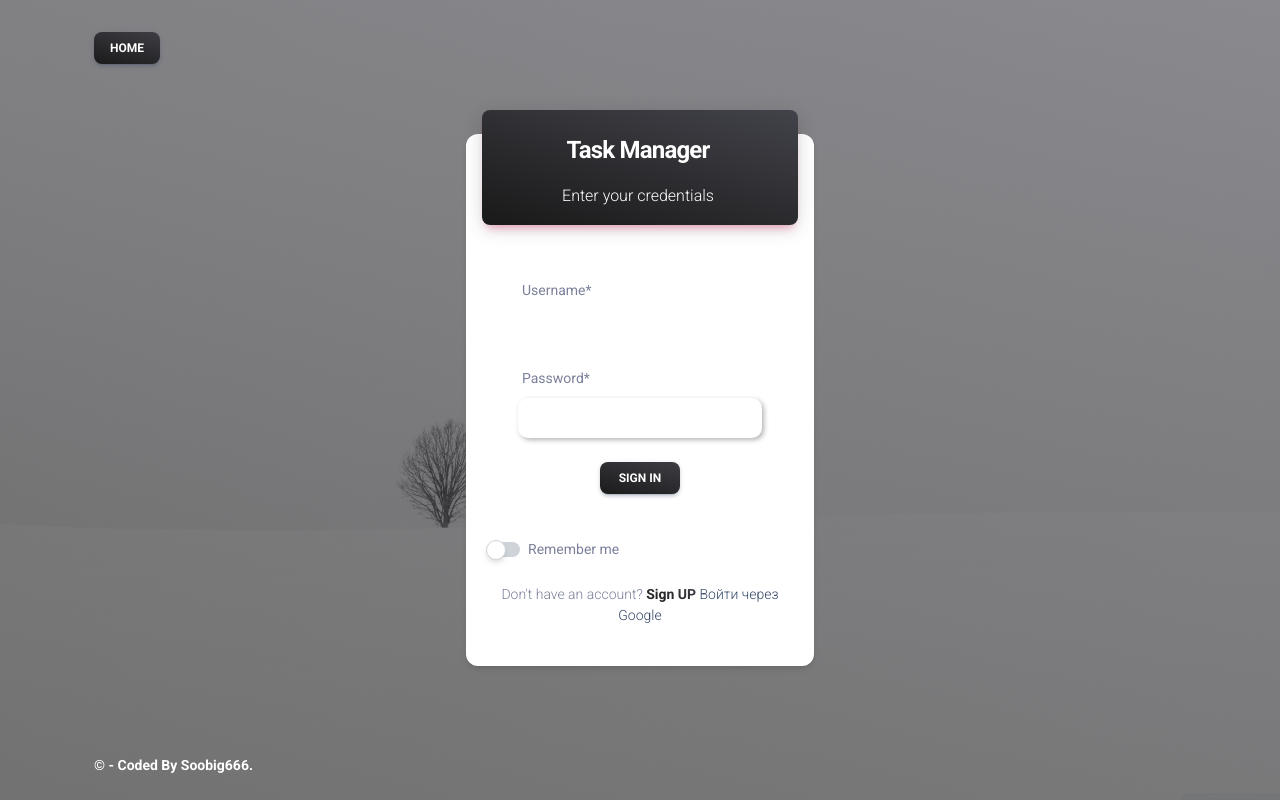
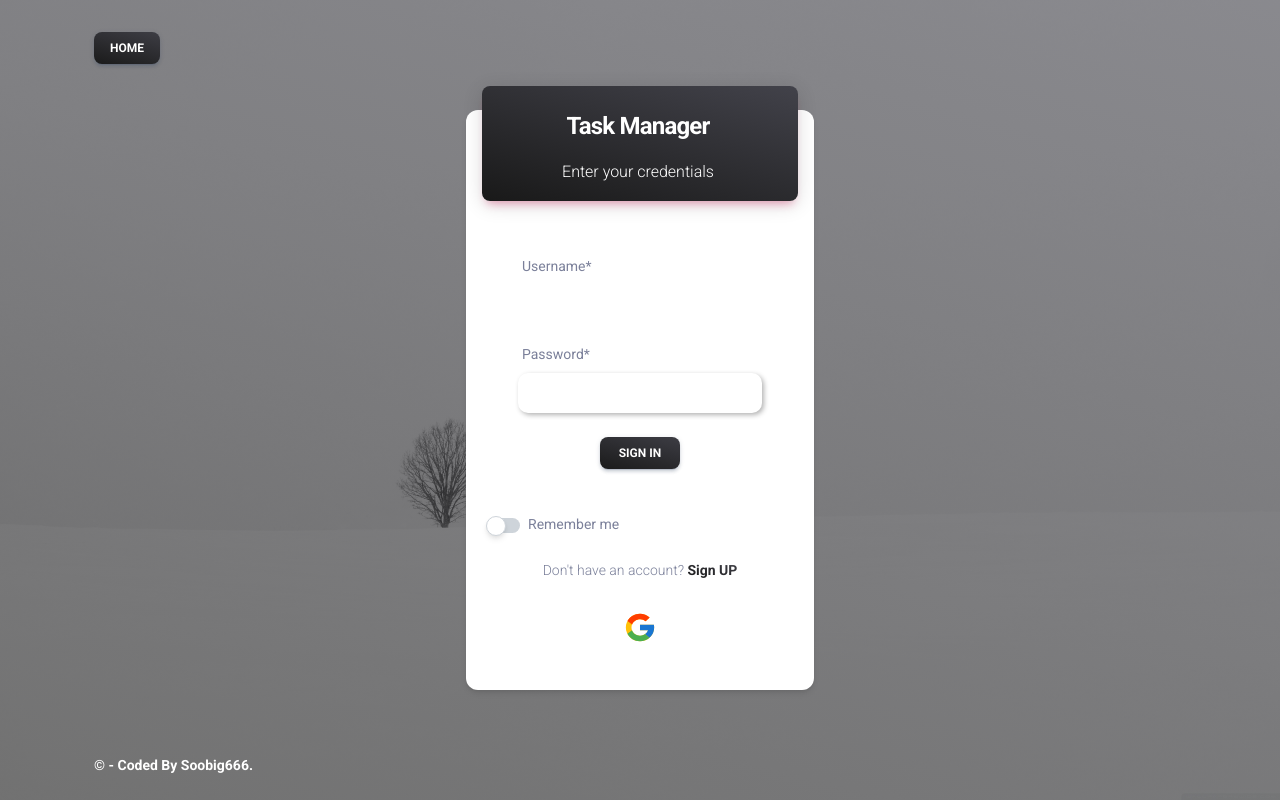
Before and after one commit to PisarskyiDev/tasker-online, a Django app: page /login/ in a window 1280 px wide. Run offline with Django 4.2, Linux system fonts and the light colour scheme; some libraries are stand-ins or nearby versions.

Commit message:
Add "google" button & Add image

```diff
--- a/templates/accounts/login.html
+++ b/templates/accounts/login.html
@@ -1,4 +1,5 @@
 {% extends "layouts/base-fullscreen.html" %}
+{% load static %}
 {% load crispy_forms_filters %}
 
 {% block title %} Sign IN {% endblock %}
@@ -56,6 +57,7 @@
                     <button class="w-25 mt-2 btn btn-sm btn-dark bg-gradient-dark" type="submit" style="min-width: 80px">Sign IN</button>
                   </div>
                 </form>
+
             </div>
             <div class="form-check form-switch d-flex align-items-center mb-3">
               <input class="form-check-input" type="checkbox" id="rememberMe">
@@ -64,8 +66,13 @@
             <p class="mt-4 text-sm text-center">
               Don't have an account?
               <a href="{% url 'catalog:registrate' %}" class="text-dark text-gradient font-weight-bold">Sign UP</a>
-                <a href="{% url 'social:begin' 'google-oauth2' %}">Войти через Google</a>
-            </p>
+              <div style="display: flex; justify-content: center; align-items: center;">
+                <div class="mt-2 btn btn-sm btn-round">
+                  <a href="{% url 'social:begin' 'google-oauth2' %}">
+                    <img class="w-70" src="{% static 'assets/img/google.svg' %}" alt="Google Logo">
+                  </a>
+                </div>
+            </div>
           </div>
         </div>
         </div>
```
Also changed, not shown: static/assets/img/google.svg (added).
